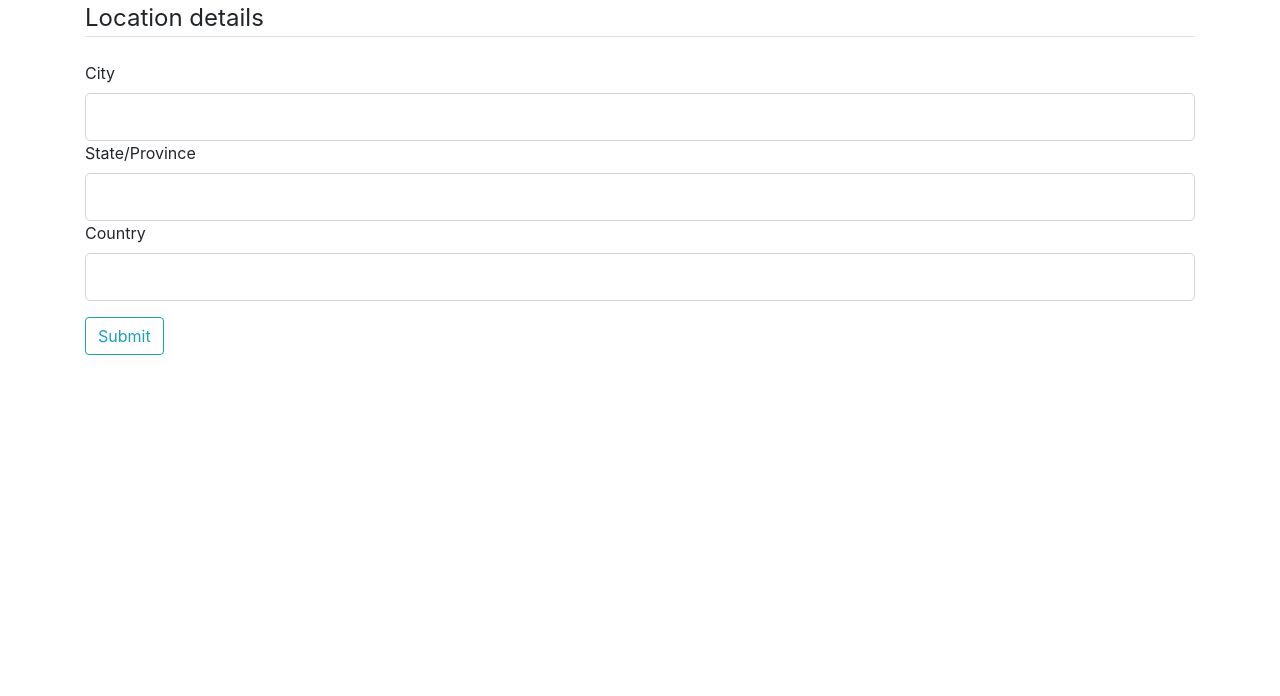
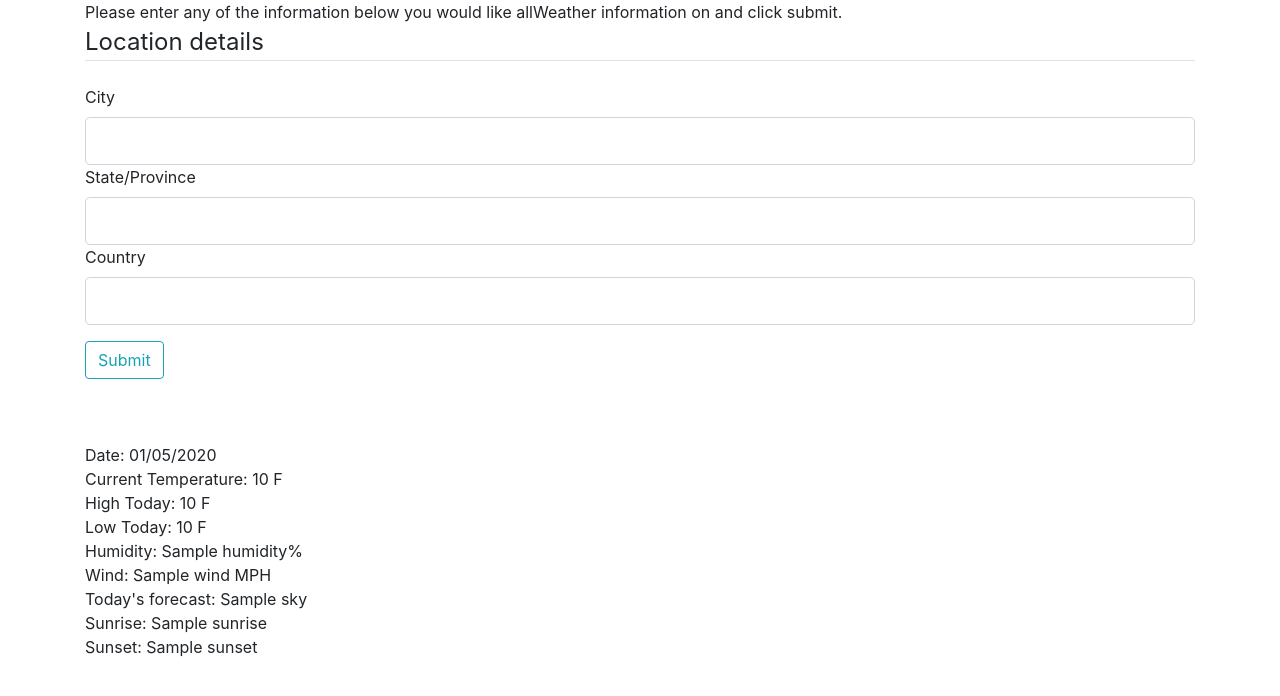
Before and after one commit to dkbearsong/Open-Weather, a Flask app: template templates/weather.html in a window 1280 px wide. Shown: the top 696 px of the page. Run offline with Flask 2, Linux system fonts and the light colour scheme; the template is opened without the code that fills it: values that come from a table or form of the project are taken from there, most other values are stand-ins (such as "Sample title", 1, 10 or a date in 2020); some libraries are stand-ins or nearby versions.

Commit message:
Tested and verified Weather page will produce web results

```diff
--- a/main.py
+++ b/main.py
@@ -1,23 +1,33 @@
-import requests, OpenWeatherfunct as owf
-from flask import Flask, render_template, jsonify, redirect, url_for,request, redirect
-from flask import make_response
+import OpenWeatherfunct as owf
+from flask import Flask, render_template, request
 from forms import FindWeatherForm
-
-weather = owf.openweather()
 
 app = Flask(__name__)
 app.config['SECRET_KEY'] = '0f403f865aef5523b4cbbe4ba4ba8203'
 
 @app.route("/", methods=['GET', 'POST'])
 def home():
-  form = FindweatherForm()
+  form = FindWeatherForm()
+  weather = owf.openweather()
   if form.validate_on_submit():
-    coord = [request.form.get('city'), request.form.get('state'), request.form.get('country')]
-    flash(f'Weather data retrieved for {form.city.data}', 'success')
+    coord = {'city': request.form.get('city'), 'state': request.form.get('state'), 'country':request.form.get('country')}
     today=weather.get_current(coord)
     fiveDay=weather.get_fiveDay(coord)
     allWeather = [today, fiveDay]
-  return render_template('owweb.html', title='Weather', form=form, weather=allWeather)
+    return render_template('weather.html', title='Weather', form=form, allWeather=allWeather)
+  return render_template('owweb.html', title='Weather', form=form)
+
+@app.route("/weather", methods=['GET', 'POST'])
+def weather():
+  form = FindWeatherForm()
+  weather = owf.openweather()
+  if form.validate_on_submit():
+    coord = {'city': request.form.get('city'), 'state': request.form.get('state'), 'country':request.form.get('country')}
+    today=weather.get_current(coord)
+    fiveDay=weather.get_fiveDay(coord)
+    allWeather = [today, fiveDay]
+    return render_template('weather.html', title='Weather', form=form, allWeather=allWeather)
+  return render_template('weather.html', title='Weather', form=form, allWeather=allWeather)
 
 if __name__ == "__main__":
     app.run(debug = True)
--- a/templates/weather.html
+++ b/templates/weather.html
@@ -1,5 +1,8 @@
+
 {% extends "layout.html" %}
 {% block content %}
+    <!-- #1: html taking in allWeather information-->
+      Please enter any of the information below you would like allWeather information on and click submit.<br>
       <div class="content-section">
           <form method="Post" action="">
             {{ form.hidden_tag() }}
@@ -51,4 +54,46 @@
               </div>
           </form>
         </div>
+      <br>
+      <br>
+
+      <div id="Today">Date:
+		<script>
+		var today = new Date();
+		var dd = String(today.getDate()).padStart(2, '0');
+		var mm = String(today.getMonth() + 1).padStart(2, '0'); //January is 0!
+		var yyyy = today.getFullYear();
+
+		today = mm + '/' + dd + '/' + yyyy;
+		document.write(today);
+		</script>
+		</div>
+      <div id="TempToday">Current Temperature: {{ allWeather[0]['weather']['current_Temp'] }} F</div>
+      <div id="HighToday">High Today: {{ allWeather[0]['weather']['temp_high'] }} F</div>
+      <div id="LowToday">Low  Today: {{ allWeather[0]['weather']['temp_low'] }} F</div>
+      <div id="HumidityToday">Humidity: {{ allWeather[0]['weather']['humidity'] }}%</div>
+      <div id="WindToday">Wind: {{ allWeather[0]['weather']['wind'] }} MPH</div>
+      <div id="WeatherToday">Today's forecast: {{ allWeather[0]['weather']['sky'] }}</div>
+	  <div id="Sunrise">Sunrise: {{ allWeather[0]['sun_info']['sunrise'] }}</div>
+	  <div id="Sunset">Sunset: {{ allWeather[0]['sun_info']['sunset'] }}</div>
+      <!-- paragraph break -->
+      <!-- set 5 boxes for 5 day forecast -->
+      <!--
+	  {% for days in allWeather[1] %}
+        <article class="media content-section">
+          <div class="media-body">
+            <div class="article-metadata">
+              <a class="mr-2" href="#">{{days.date}}</a>
+            </div><p class="article-content">
+              High: {{days.high}} F<br>
+              Low: {{days.low }} F<br>
+              Humidity: {{days.humidity}}<br>
+              Wind: {{days.wind}}<br>
+              Weather: {{days.allWeather}}<br>
+              Sunrise: {{days.sunrise}}<br>
+              Sunset: {{days.sunset}}<br>
+            </div>
+          </div>
+        </article>
+      {% endfor %} -->
 {% endblock content %}
```
Also changed, not shown: OpenWeatherfunct.py (+0 -46 lines), templates/owweb.html (+1 -34 lines). Lines whose indentation alone changed are shown as unchanged.
